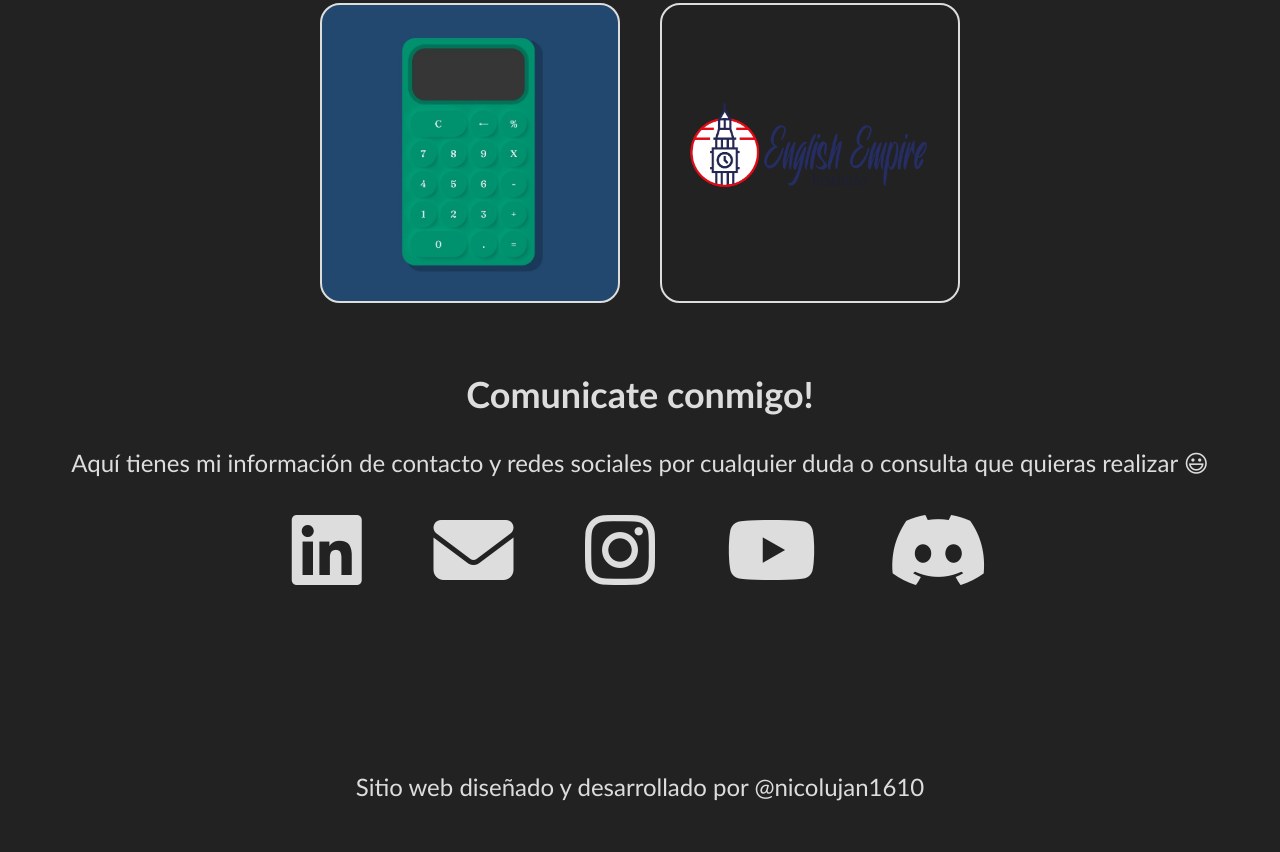
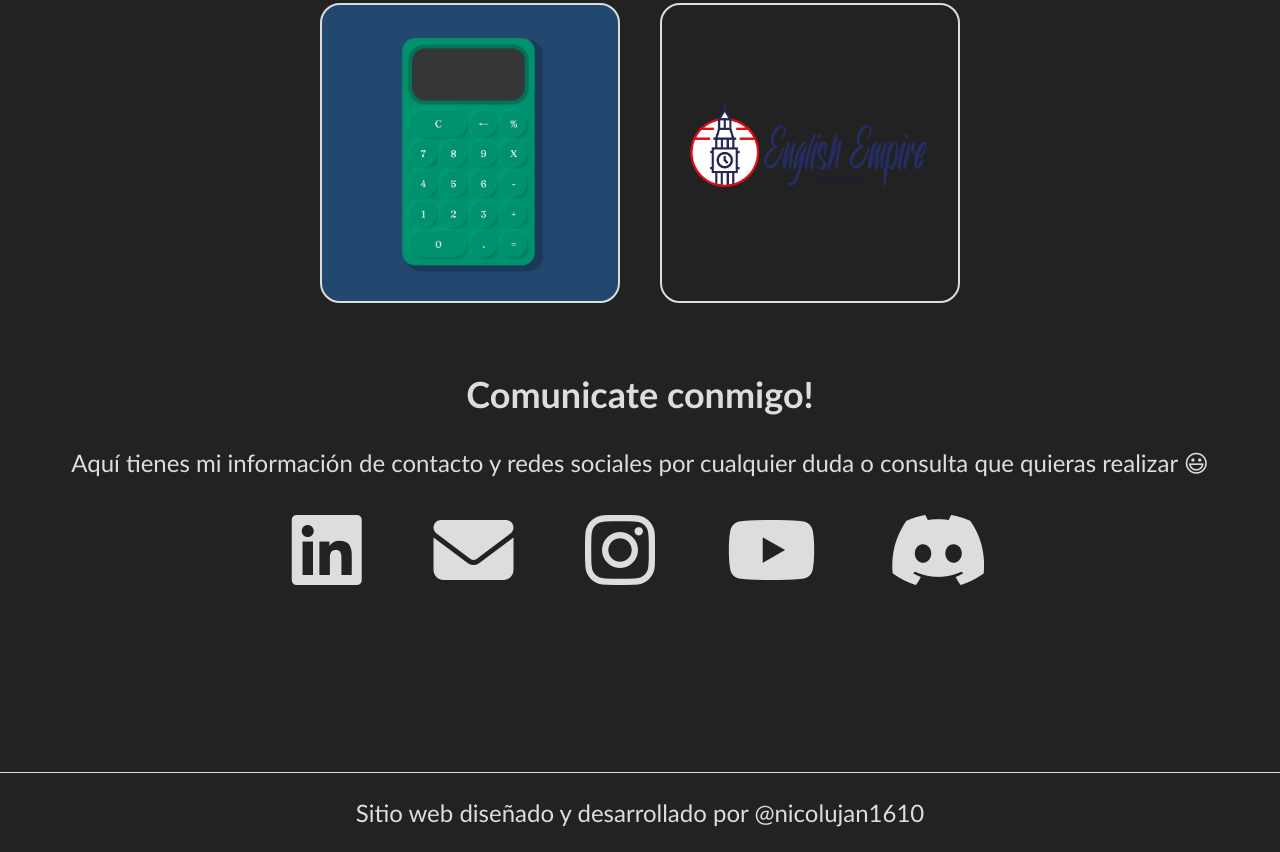
Before and after one commit to nicolujan1610/nicolujan1610.github.io, a plain HTML site: page index.html in a window 1280 px wide. Shown: the part 1252-2104 px from the top of the page. Before the commit the page ends 2053 px from the top, so only its background shows below. Drawn offline with Linux system fonts and the light colour scheme.

Commit message:
ultimo toque al footer, proyecto terminado

```diff
--- a/style.css
+++ b/style.css
@@ -239,5 +239,8 @@ a:hover{
 footer{
   display: flex;
   justify-content: center;
+  align-items: center;
   font-size: 24px;
+  height: 80px;
+  border-top: 1px solid var(--text-color);
 }
```
